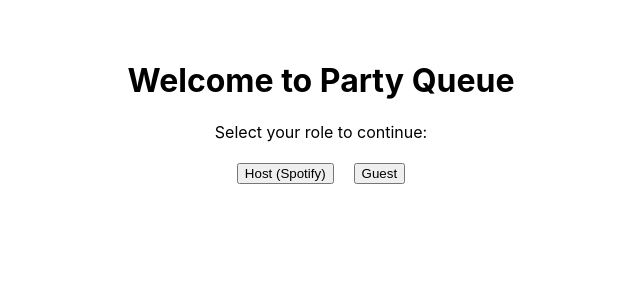
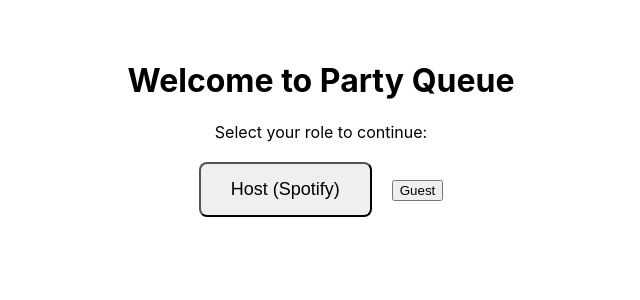
Before and after one commit to aneesamedina/auxparty, a React (Create React App) app in the folder client/: page / in a window 1280 px wide. Shown: the top 300 px of the page, without its empty margins (319-959 px from the left). Built offline with nearby package versions, Linux system fonts and the light colour scheme.

Commit message:
login buttons

```diff
--- a/client/src/App.js
+++ b/client/src/App.js
@@ -19,7 +19,15 @@
       <h1>Welcome to Party Queue</h1>
       <p>Select your role to continue:</p>
       <div style={{ marginTop: 20 }}>
-        <button onClick={handleHostLogin} style={{ marginRight: 20 }}>
+        <button onClick={handleHostLogin}
+        style={{
+          marginRight: 20,
+          padding: '15px 30px',
+          fontSize: 18,
+          borderRadius: 8,
+          cursor: 'pointer',
+        }}
+      >
           Host (Spotify)
         </button>
         <button onClick={() => onSelectRole('guest')}>Guest</button>
```
